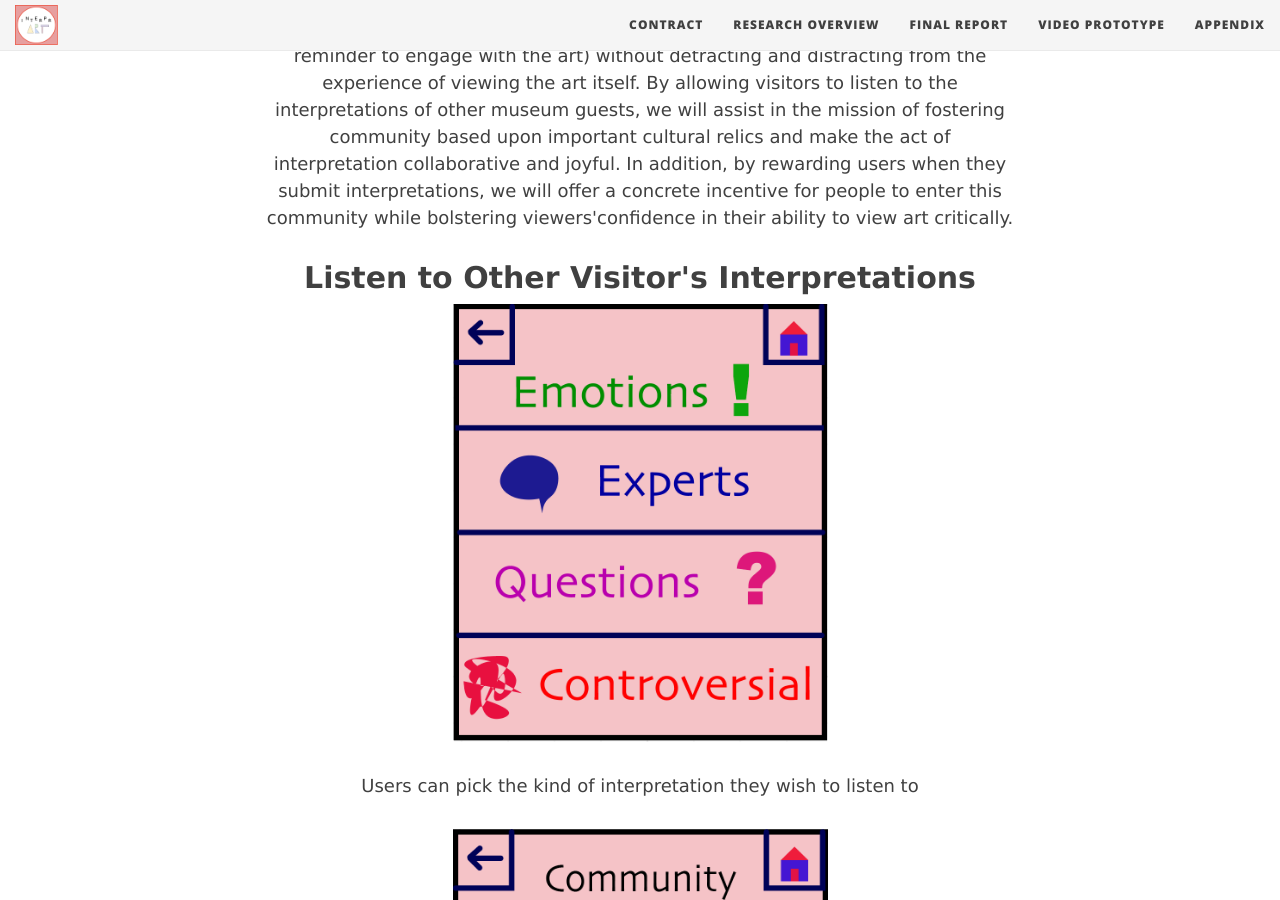
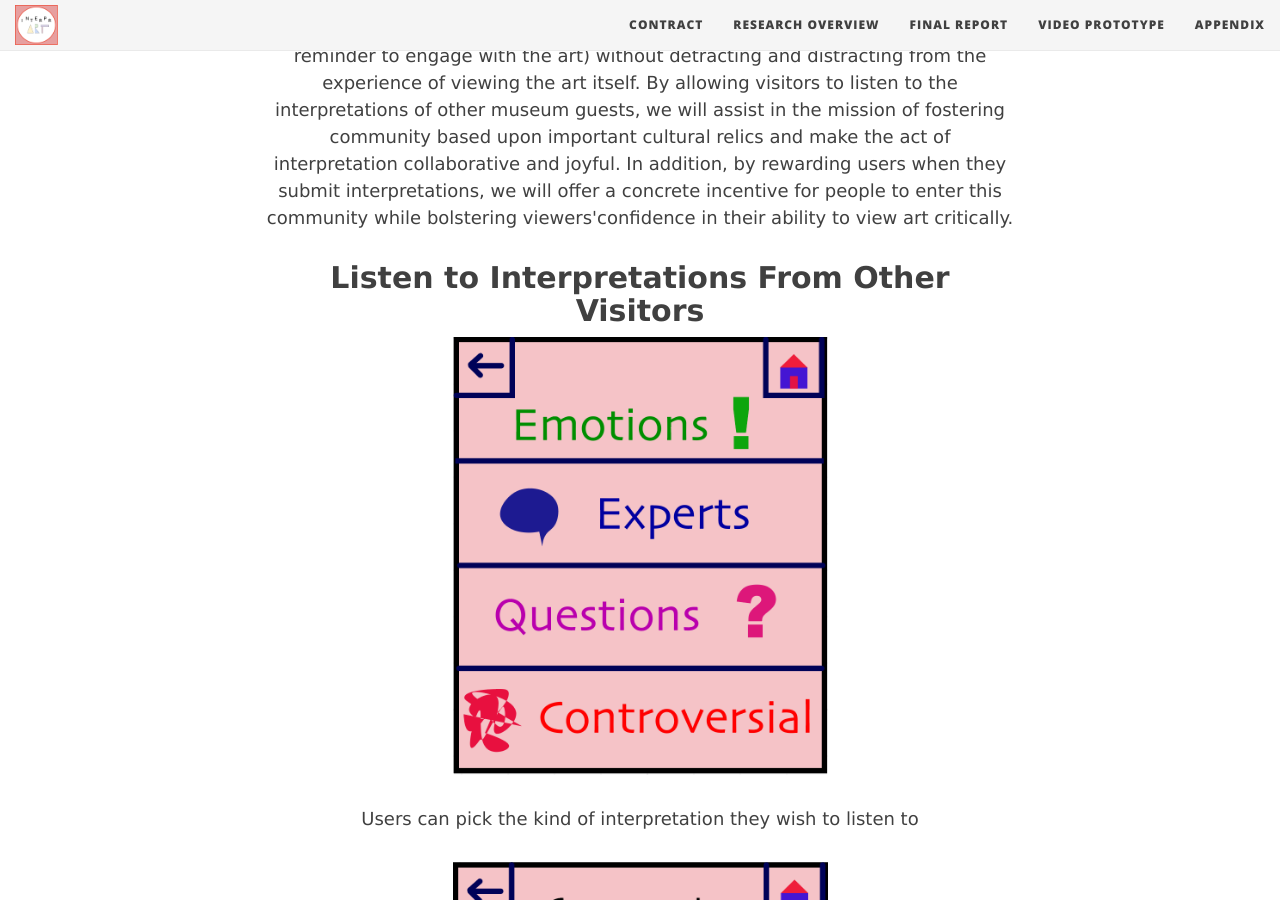
Before and after one commit to mc-mejia/HCIGroupProject, a Jekyll site: the page built from index.html, in a window 1280 px wide and 900 px high, scrolled down 1503 px. Built offline with Jekyll 4.4.1, drawn with Linux system fonts in a browser that asks for light colours; nearby versions of some CDN libraries; the list of posts is cut into pages by our own code.

Commit message:
Update index.html

```diff
--- a/index.html
+++ b/index.html
@@ -32,7 +32,7 @@ p {text-align:center;font-family: Verdana;}
 
 <p> Our smartwatch application will ask visitors about the meaning of a work of art and allow the user to respond conversationally, giving them a mental jolt (a reminder to engage with the art) without detracting and distracting from the experience of viewing the art itself. By allowing visitors to listen to the interpretations of other museum guests, we will assist in the mission of fostering community based upon important cultural relics and make the act of interpretation collaborative and joyful. In addition, by rewarding users when they submit interpretations, we will offer a concrete incentive for people to enter this community while bolstering viewers'confidence in their ability to view art critically.
 </p>
-<h2> <strong> Listen to Other Visitor's Interpretations	</strong></h2>
+<h2> <strong> Listen to Interpretations	From Other Visitors</strong></h2>
 	<center> <img src = "img/sheep_categories.png" alt = "Users can pick the kind of interpretation they wish to listen to" style = "width:50%;height:50%;"> </center>
 	<p>Users can pick the kind of interpretation they wish to listen to</p>
 	<center> <img src = "img/sheep_chatcheck.png" alt = "And listen to interpretations from other members of the community" style = "width:50%;height:50%;"> </center>
```
